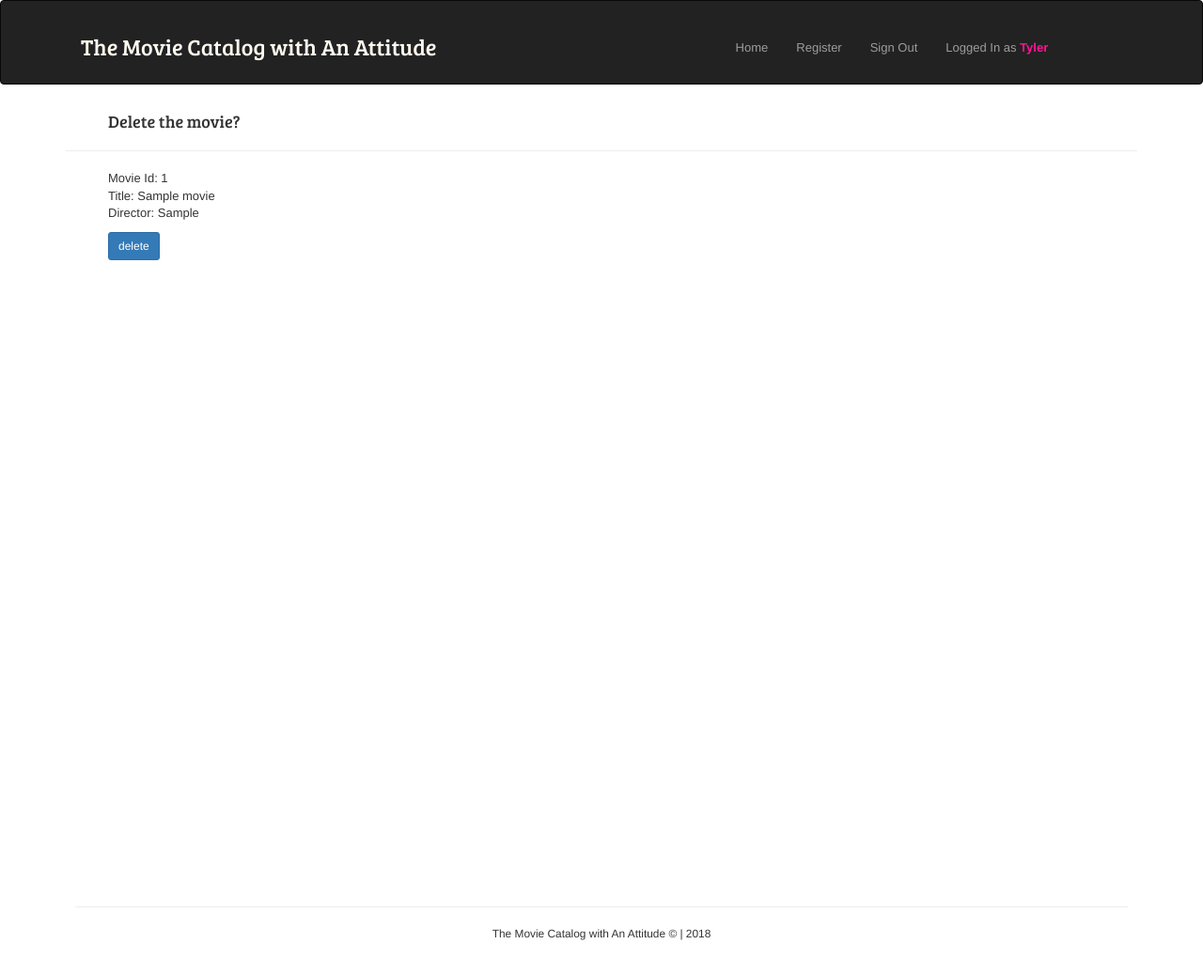
After one commit to simengzhu/flask-movie-catalog, a Flask app: page /movie/delete/1 in a window 1280 px wide. The commit adds this page. Shown: the whole page at 94% size. Run offline with Flask 2, Linux system fonts and the light colour scheme; a user stored in the database is signed in; tables that the repository leaves empty hold one stand-in row (values such as "Sample post"); some libraries are stand-ins or nearby versions.

Commit message:
Added movie deletion function

```diff
--- a/app/catalog/routes.py
+++ b/app/catalog/routes.py
@@ -1,7 +1,8 @@
 from app.catalog import main
 from app import db
 from app.catalog.models import Movie, Studio
-from flask import render_template
+from flask import render_template, flash, request, redirect, url_for
+from flask_login import login_required
 
 @main.route('/')
 def display_movies():
@@ -17,3 +18,16 @@ def display_studio(studio_id):
     studio_movies = Movie.query.filter_by(studio_id=studio.id).all()
 
     return render_template('studio.html', studio=studio, studio_movies=studio_movies)
+
+
+@main.route('/movie/delete/<movie_id>', methods=['GET', 'POST'])
+@login_required
+def delete_movie(movie_id):
+    movie = Movie.query.get(movie_id)
+    if request.method == 'POST':
+        db.session.delete(movie)
+        db.session.commit()
+        flash('movie deleted successfully')
+        return redirect(url_for('main.display_movies'))
+
+    return render_template('delete_movie.html', movie=movie, movie_id=movie.id)
--- /dev/null
+++ b/app/catalog/templates/delete_movie.html
@@ -0,0 +1,16 @@
+{% extends 'layout.html' %}
+
+{% block content %}
+    <div class="container">
+        <h4 style="margin-left: 45px">Delete the movie?</h4>
+        <hr>
+        <p style="margin-left: 45px">
+            Movie Id: {{ movie.id }}<br>
+            Title: {{ movie.title }}<br>
+            Director: {{ movie.director }}
+        </p>
+        <form action="{{ url_for('main.delete_movie', movie_id=movie.id) }}" method="post" style="margin-left: 45px">
+            <button type="submit" class="btn btn-sm btn-primary">delete</button>
+        </form>
+    </div>
+{% endblock %}
--- a/app/catalog/templates/home.html
+++ b/app/catalog/templates/home.html
@@ -12,6 +12,8 @@
                         <p>Rating: {{ movie.avg_rating }}</p>
                         <p>Length: {{ movie.length }} mins</p>
                         <p><a href="{{ url_for('main.display_studio', studio_id=movie.studio_id) }}">Studio Id: {{ movie.studio_id }}</a></p>
+                        <span class="label label-info"><a href="{{ url_for('main.delete_movie', movie_id=movie.id) }}" style="color: floralwhite" >delete</a></span>
+                        <br><br>
                     </div>
                 {% endfor %}
             </div>
```
